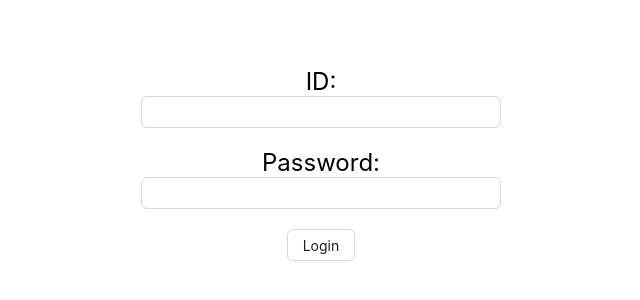
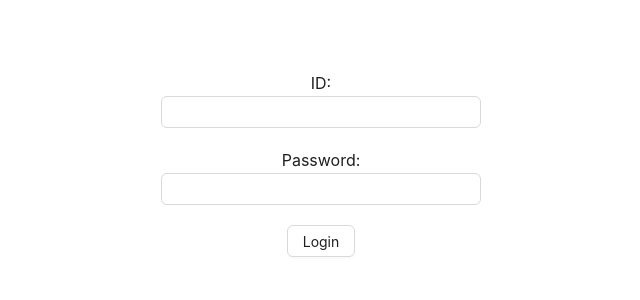
Before and after one commit to Kamrulthedev/ph-university-managment-clint, a React (Vite) app: page /login in a window 1280 px wide. Shown: the part 236-536 px from the top of the page, without its empty margins (319-959 px from the left). Built offline with nearby package versions, Linux system fonts and the light colour scheme.

Commit message:
PHForm-update-commit

```diff
--- a/src/compunents/form/PHFrom.tsx
+++ b/src/compunents/form/PHFrom.tsx
@@ -1,3 +1,4 @@
+import { Form } from "antd";
 import { ReactNode } from "react";
 import {
   FieldValues,
@@ -11,21 +12,15 @@ type TForm = {
   children: ReactNode;
 };
 
-
 const PHFrom = ({ onSubmit, children }: TForm) => {
-
-
   const methods = useForm();
   return (
     <FormProvider {...methods}>
-      <div>
-        <form
-          style={{ textAlign: "center" }}
-          onSubmit={methods.handleSubmit(onSubmit)}
-        >
-          {children}
-        </form>
-      </div>
+      <Form
+        style={{ textAlign: "center" }}
+        onFinish={methods.handleSubmit(onSubmit)}>
+        {children}
+      </Form>
     </FormProvider>
   );
 };
--- a/src/compunents/form/PHInput.tsx
+++ b/src/compunents/form/PHInput.tsx
@@ -1,18 +1,21 @@
 import { Input } from "antd";
 import { Control, Controller, FieldValues } from "react-hook-form";
 
+type TPropos = {
+  type: string;
+  name: string;
+  label?: string;
+  control?: Control<FieldValues> | undefined;
+};
 
-type TPropos = {
-    type: string,
-    name: string,
-    label?: string
-    control?: Control<FieldValues> | undefined
-}
-
-const PHInput = ({ label, type, name, control } : TPropos) => {
+const PHInput = ({ label, type, name, control }: TPropos) => {
   return (
-    <div style={{ marginBottom: '20px'}}>
-      {label ? <label style={{marginBottom: '10px', fontSize: 24}} htmlFor={name}>{label}</label> : null}
+    <div style={{ marginBottom: "20px" }}>
+      {label ? (
+        <label style={{ marginBottom: "10px", fontSize: 16 }} htmlFor={name}>
+          {label}
+        </label>
+      ) : null}
       <Controller
         name={name}
         control={control}
--- a/src/pages/Admin/AcademicManagment/CreateAcademicSemester.tsx
+++ b/src/pages/Admin/AcademicManagment/CreateAcademicSemester.tsx
@@ -1,10 +1,24 @@
+import { FieldValues, SubmitHandler } from "react-hook-form";
+import PHFrom from "../../../compunents/form/PHFrom";
+import PHInput from "../../../compunents/form/PHInput";
+import { Button, Col, Flex } from "antd";
 
 const CreateAcademicSemester = () => {
-    return (
-        <div>
-            <h1>This is Create Academic Semester</h1>
-        </div>
-    );
+  const onsubmit: SubmitHandler<FieldValues> = (data) => {
+    console.log(data);
+  };
+
+  return (
+    <Flex justify="center" align="center">
+      <Col span={6}>
+        <PHFrom onSubmit={onsubmit}>
+          <PHInput type="text" name="name" label="Name:"></PHInput>
+          <PHInput type="text" name="year" label="Year:"></PHInput>
+          <Button htmlType="submit">Submit</Button>
+        </PHFrom>
+      </Col>
+    </Flex>
+  );
 };
 
 export default CreateAcademicSemester;
```
